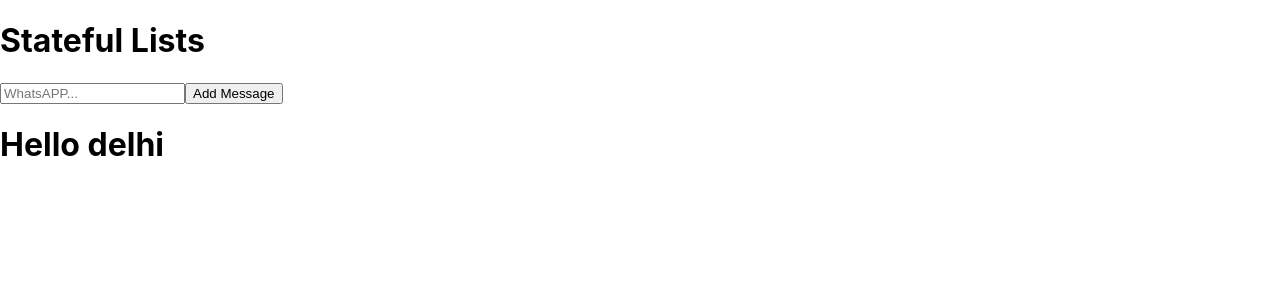
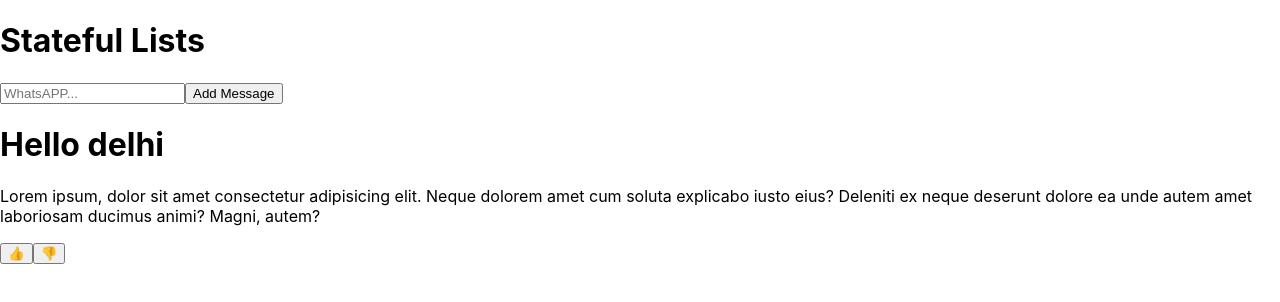
Before and after one commit to dhanashreerc/basic, a React (Create React App) app: page / in a window 1280 px wide. Shown: the top 302 px of the page. Built offline with nearby package versions, Linux system fonts and the light colour scheme.

Commit message:
complex-jsx-in-map-function

```diff
--- a/src/App.js
+++ b/src/App.js
@@ -33,7 +33,15 @@ function ListDemo(){
 
       {/**C4: List */}
       {list.map((item)=>(
-        <h1>Hello {item}</h1>
+        <div>
+          <h1>Hello {item}</h1>
+          <p>Lorem ipsum, dolor sit amet consectetur adipisicing elit. Neque dolorem amet cum soluta explicabo iusto eius? Deleniti ex neque deserunt dolore ea unde autem amet laboriosam ducimus animi? Magni, autem?</p>
+          <div>
+            <input type="button" value="&#128077;" />
+            <input type="button" value="&#128078;" />
+          </div>
+        </div>
+
       ))}
 
     </>
```
